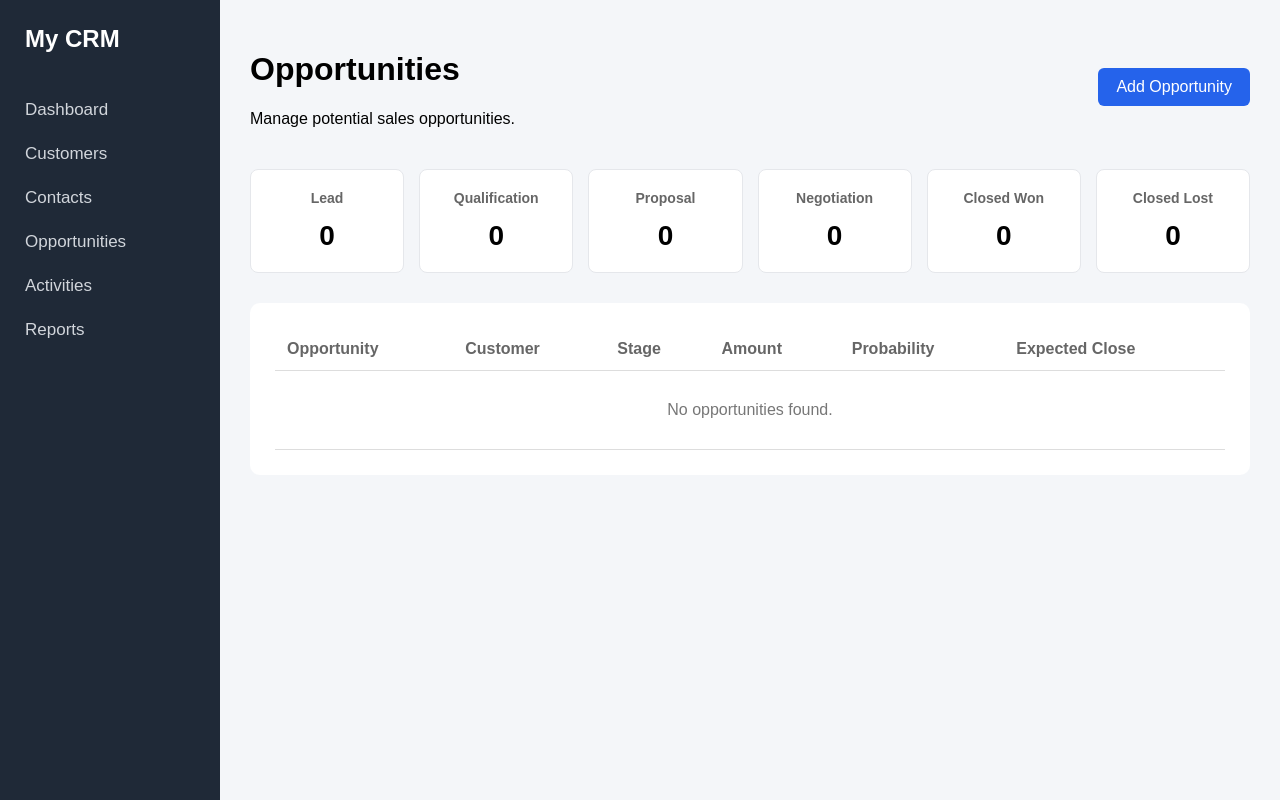
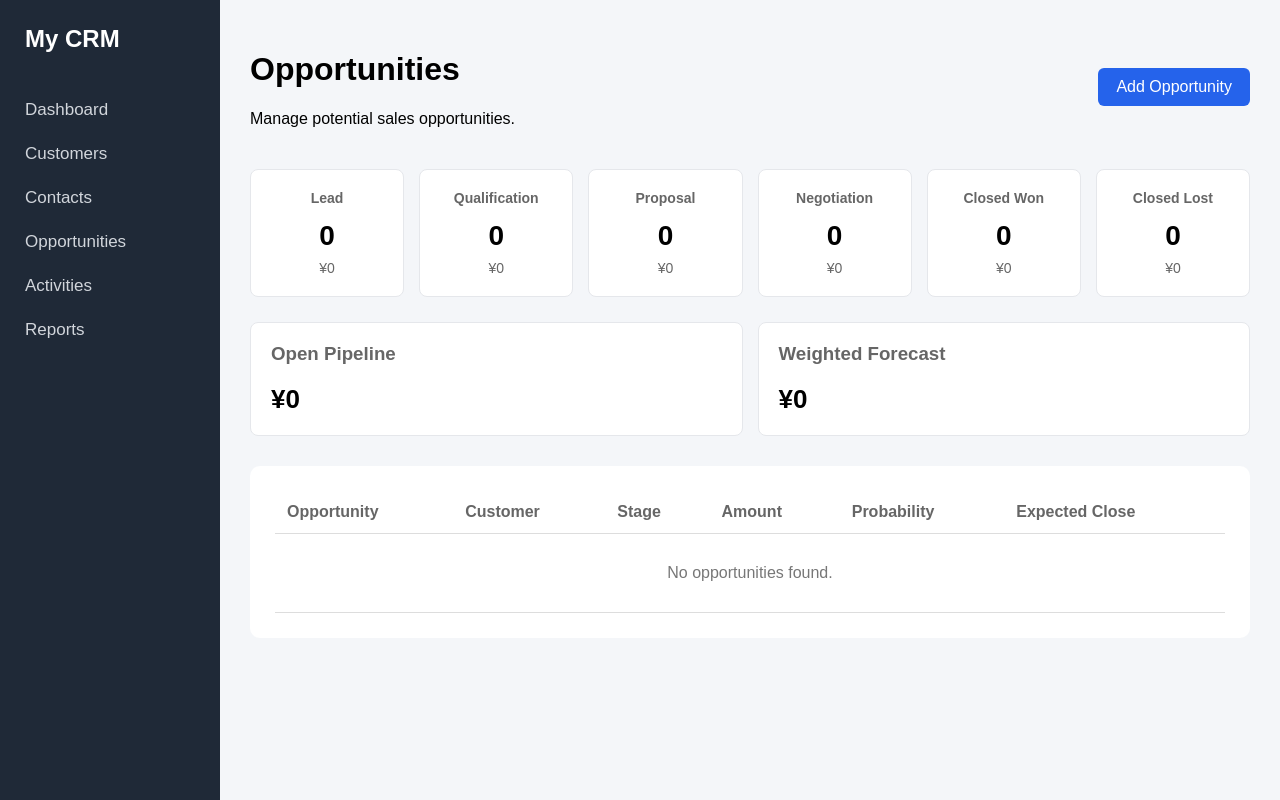
Before and after one commit to potatoscript/django-crm-system, a Django app: page /opportunities/ in a window 1280 px wide. Run offline with Django 5.2, Linux system fonts and the light colour scheme; data that the repository does not hold is empty.

Commit message:
Day 7 - Add pipeline values and weighted sales forecast

```diff
--- a/crm/templates/crm/base.html
+++ b/crm/templates/crm/base.html
@@ -16,6 +16,37 @@
 
 
     <style>
+        .pipeline-totals {
+            display: grid;
+            grid-template-columns: repeat(2, 1fr);
+            gap: 15px;
+            margin: 20px 0 30px;
+        }
+
+
+        .summary-card {
+            background: white;
+            border: 1px solid #e5e7eb;
+            border-radius: 8px;
+            padding: 20px;
+        }
+
+
+        .summary-card h3 {
+            margin-top: 0;
+            color: #666;
+        }
+
+
+        .summary-value {
+            font-size: 26px;
+            font-weight: bold;
+        }
+        .pipeline-amount {
+            margin-top: 8px;
+            font-size: 14px;
+            color: #666;
+        }
         /* -------------------------
         Sales Pipeline
         ------------------------- */
--- a/crm/templates/crm/opportunity_list.html
+++ b/crm/templates/crm/opportunity_list.html
@@ -34,44 +34,93 @@ Opportunities
         <div class="pipeline-number">
             {{ lead_count }}
         </div>
+        <div class="pipeline-amount">
+            ¥{{ lead_amount }}
+        </div>
     </div>
+
 
     <div class="pipeline-card">
         <h3>Qualification</h3>
         <div class="pipeline-number">
             {{ qualification_count }}
         </div>
+        <div class="pipeline-amount">
+            ¥{{ qualification_amount }}
+        </div>
     </div>
+
 
     <div class="pipeline-card">
         <h3>Proposal</h3>
         <div class="pipeline-number">
             {{ proposal_count }}
         </div>
+        <div class="pipeline-amount">
+            ¥{{ proposal_amount }}
+        </div>
     </div>
+
 
     <div class="pipeline-card">
         <h3>Negotiation</h3>
         <div class="pipeline-number">
             {{ negotiation_count }}
         </div>
+        <div class="pipeline-amount">
+            ¥{{ negotiation_amount }}
+        </div>
     </div>
+
 
     <div class="pipeline-card">
         <h3>Closed Won</h3>
         <div class="pipeline-number">
             {{ won_count }}
         </div>
+        <div class="pipeline-amount">
+            ¥{{ won_amount }}
+        </div>
     </div>
+
 
     <div class="pipeline-card">
         <h3>Closed Lost</h3>
         <div class="pipeline-number">
             {{ lost_count }}
         </div>
+        <div class="pipeline-amount">
+            ¥{{ lost_amount }}
+        </div>
     </div>
 
 </div>
+
+<div class="pipeline-totals">
+
+    <div class="summary-card">
+
+        <h3>Open Pipeline</h3>
+
+        <div class="summary-value">
+            ¥{{ open_pipeline_amount }}
+        </div>
+
+    </div>
+
+
+    <div class="summary-card">
+
+        <h3>Weighted Forecast</h3>
+
+        <div class="summary-value">
+            ¥{{ weighted_forecast }}
+        </div>
+
+    </div>
+
+</div>
+
 
 <div class="table-container">
 
--- a/crm/views.py
+++ b/crm/views.py
@@ -1,5 +1,11 @@
 from django.core.paginator import Paginator
-from django.db.models import Q
+from django.db.models import (
+    DecimalField,
+    ExpressionWrapper,
+    F,
+    Q,
+    Sum,
+)
 from django.shortcuts import get_object_or_404, redirect,render
 from .models import Contact, Customer, Opportunity
 from .forms import ContactForm, CustomerForm, OpportunityForm
@@ -291,14 +297,86 @@ def opportunity_list(request):
         stage="lost"
     ).count()
 
+    lead_amount = opportunities.filter(
+        stage="lead"
+    ).aggregate(
+        total=Sum("amount")
+    )["total"] or 0
+
+    open_pipeline = opportunities.exclude(
+        stage__in=["won", "lost"]
+    )
+
+    open_pipeline_amount = open_pipeline.aggregate(
+        total=Sum("amount")
+    )["total"] or 0
+
+    weighted_expression = ExpressionWrapper(
+        F("amount") * F("probability") / 100,
+        output_field=DecimalField(
+            max_digits=15,
+            decimal_places=2
+        )
+    )
+
+    weighted_forecast = open_pipeline.aggregate(
+        total=Sum(weighted_expression)
+    )["total"] or 0
+
+    qualification_amount = opportunities.filter(
+        stage="qualification"
+    ).aggregate(
+        total=Sum("amount")
+    )["total"] or 0
+
+
+    proposal_amount = opportunities.filter(
+        stage="proposal"
+    ).aggregate(
+        total=Sum("amount")
+    )["total"] or 0
+
+
+    negotiation_amount = opportunities.filter(
+        stage="negotiation"
+    ).aggregate(
+        total=Sum("amount")
+    )["total"] or 0
+
+
+    won_amount = opportunities.filter(
+        stage="won"
+    ).aggregate(
+        total=Sum("amount")
+    )["total"] or 0
+
+
+    lost_amount = opportunities.filter(
+        stage="lost"
+    ).aggregate(
+        total=Sum("amount")
+    )["total"] or 0
+
+
     context = {
         "opportunities": opportunities,
+
         "lead_count": lead_count,
         "qualification_count": qualification_count,
         "proposal_count": proposal_count,
         "negotiation_count": negotiation_count,
         "won_count": won_count,
         "lost_count": lost_count,
+
+        "lead_amount": lead_amount,
+        "qualification_amount": qualification_amount,
+        "proposal_amount": proposal_amount,
+        "negotiation_amount": negotiation_amount,
+        "won_amount": won_amount,
+        "lost_amount": lost_amount,
+
+        "open_pipeline_amount": open_pipeline_amount,
+        "weighted_forecast": weighted_forecast,
     }
 
     return render(
```
